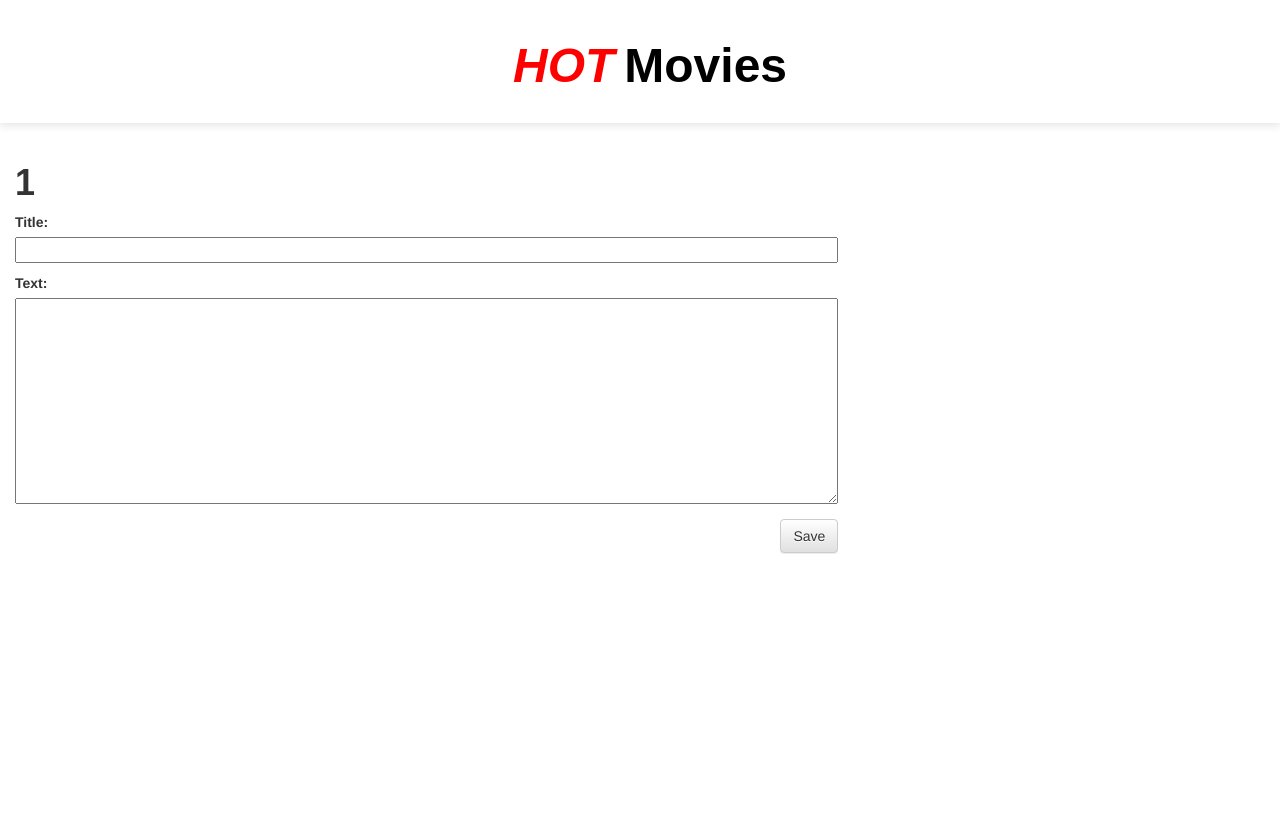
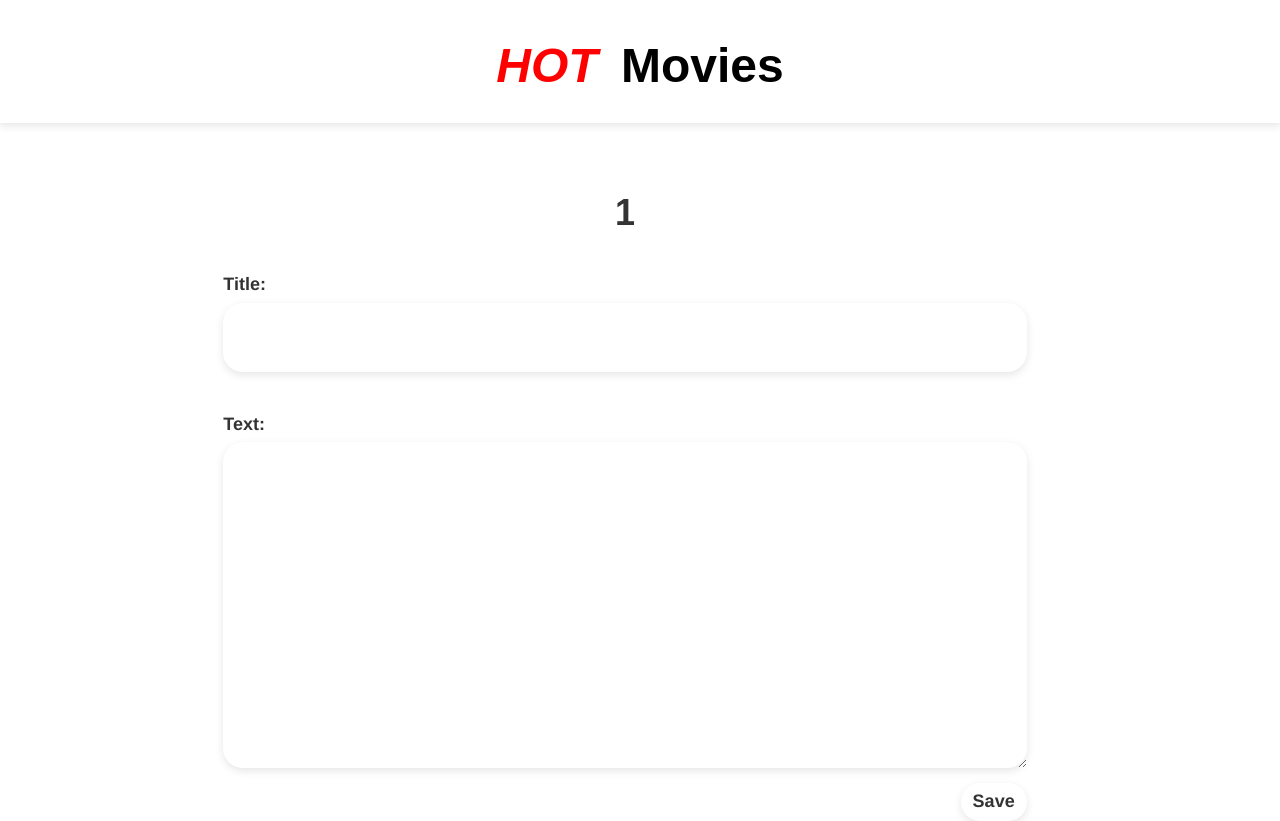
Before and after one commit to danmin20/wsp-project, a Django app: page /post/new/1/ in a window 1280 px wide. Before the commit the page ends 554 px from the top, so only its background shows below. Run offline with Django 3.2, Linux system fonts and the light colour scheme; some libraries are stand-ins or nearby versions.

Commit message:
post page css

```diff
--- a/blog/static/index.css
+++ b/blog/static/blog.css
@@ -2,7 +2,7 @@
     border: none;
     box-shadow: 0 3px 8px 0 rgb(0 0 0 / 10%);
     margin-top: 0;
-    padding: 20px 20px 20px 40px;
+    padding: 20px 0;
     text-align: center;
 }
 
@@ -10,28 +10,23 @@
 .page-header h1 a,
 .page-header h1 a:visited,
 .page-header h1 a:active {
-    color: #000;
+    color: black;
     font-size: 36pt;
+    text-decoration: none;
 }
 
-.page-header h1::before {
-    content: "HOT";
+.page-header .hot {
     color: red;
     font-style: italic;
     margin-right: 10px;
 }
 
-a,
-a:visited,
-a:active {
-    text-decoration: none;
-
-}
 
 .container {
     margin: 0;
     width: 100%;
 }
+
 .movies {
     display: grid;
     grid-template-columns: repeat(3, 1fr);
@@ -65,6 +60,12 @@
     justify-content: center;
     height: 100%;
 }
+.movies a,
+.movies a:visited,
+.movies a:active {
+    text-decoration: none;
+}
+
 
 .movies .movieImage .content {
     margin-left: 40px;
@@ -82,13 +83,42 @@
     color: #828282;
 }
 
-.save {
-    float: right;
+.row {
+    width: 100%;
+    display: flex;
+    justify-content: center;
 }
-
+.post-form {
+    margin-top: 50px;
+}
 .post-form textarea,
 .post-form input {
     width: 100%;
+    border: none;
+    box-shadow: 0 3px 8px 0 rgb(0 0 0 / 10%);
+    padding: 20px;
+    font-size: 20px;
+    border-radius: 20px;
+}
+textarea:focus,
+input:focus {
+    outline: none;
+}
+.post-form h1 {
+    text-align: center;
+}
+.post-form label {
+    font-size: 18px;
+    margin-top: 30px;
+}
+.save {
+    float: right;
+    border: none;
+    background: none;
+    box-shadow: 0 3px 8px 0 rgb(0 0 0 / 10%);
+    font-size: 18px;
+    font-weight: 800;
+    border-radius: 20px;
 }
 
 .top-menu,
--- a/blog/templates/blog/base.html
+++ b/blog/templates/blog/base.html
@@ -7,12 +7,12 @@
     <link rel="stylesheet" href="//maxcdn.bootstrapcdn.com/bootstrap/3.2.0/css/bootstrap.min.css">
     <link rel="stylesheet" href="//maxcdn.bootstrapcdn.com/bootstrap/3.2.0/css/bootstrap-theme.min.css">
     <link href='//fonts.googleapis.com/css?family=Lobster&subset=latin,latin-ext' rel='stylesheet' type='text/css'>
-    <link rel="stylesheet" href="{% static 'index.css' %}">
+    <link rel="stylesheet" href="{% static 'blog.css' %}">
 </head>
 
 <body>
     <div class="page-header">
-        <h1><a href="/">Movies</a></h1>
+        <h1><a href="/"><span class="hot">HOT </span>Movies</a></h1>
     </div>
     <div class="content container">
         <div id="movies"></div>
--- a/blog/templates/blog/movie_list.html
+++ b/blog/templates/blog/movie_list.html
@@ -17,8 +17,6 @@
         movies.className = 'movies'
         const reg = /[\{\}\[\]\/?.,;:|\)*~`!^\-_+<>@\#$%&\\\=\(\'\"]/gi
 
-        json.data.movies.shift()
-        json.data.movies.pop()
         json.data.movies.forEach((movie) => {
             const movieCard = document.createElement('a')
             movieCard.className = "movieCard"
--- a/blog/templates/blog/post_edit.html
+++ b/blog/templates/blog/post_edit.html
@@ -1,11 +1,14 @@
 {% extends 'blog/base.html' %}
 {% block content %}
+<div class="post-edit">
     <form method="POST" class="post-form">
         {% csrf_token %}
         <h1 id="title"></h1>
         {{ form.as_p }}
         <button type="submit" class="save btn btn-default">Save</button>
     </form>
+</div>
+
 <script>
     const url = window.location.href
     const post = url.split('post/new/')[1]
--- a/blog/urls.py
+++ b/blog/urls.py
@@ -6,4 +6,5 @@
   url(r'^post/(?P<pk>\d+)/$', views.post_detail, name="post_detail"),
   url(r'^post/new/(?P<title>[\w\-]+)/$', views.post_new, name="post_new"),
   url(r'^post/(?P<pk>\d+)/edit/$', views.post_edit, name="post_edit"),
+  url(r'^posts/(?P<title>[\w\-]+)/$', views.post_list, name="post_list"),
 ]
--- a/blog/views.py
+++ b/blog/views.py
@@ -3,12 +3,6 @@
 from .models import Post
 from .forms import PostForm
 from django.shortcuts import render, get_object_or_404, redirect
-
-# Create your views here.
-def post_list(request):
-    posts = Post.objects.order_by('published_date')
-    print(Post.objects)
-    return render(request, 'blog/post_list.html', {'posts': posts})
 
 def movie_list(request):
     return render(request, 'blog/movie_list.html')
@@ -45,3 +39,8 @@
     else:
         form = PostForm(instance=post)
         return render(request, 'blog/post_edit.html', {'form': form})
+
+def post_list(request, title):
+    posts = get_object_or_404(Post, title=title).objects.order_by('published_date')
+    print(Post.objects)
+    return render(request, 'blog/post_list.html', {'posts': posts})
```
Lines whose indentation alone changed are shown as unchanged.
